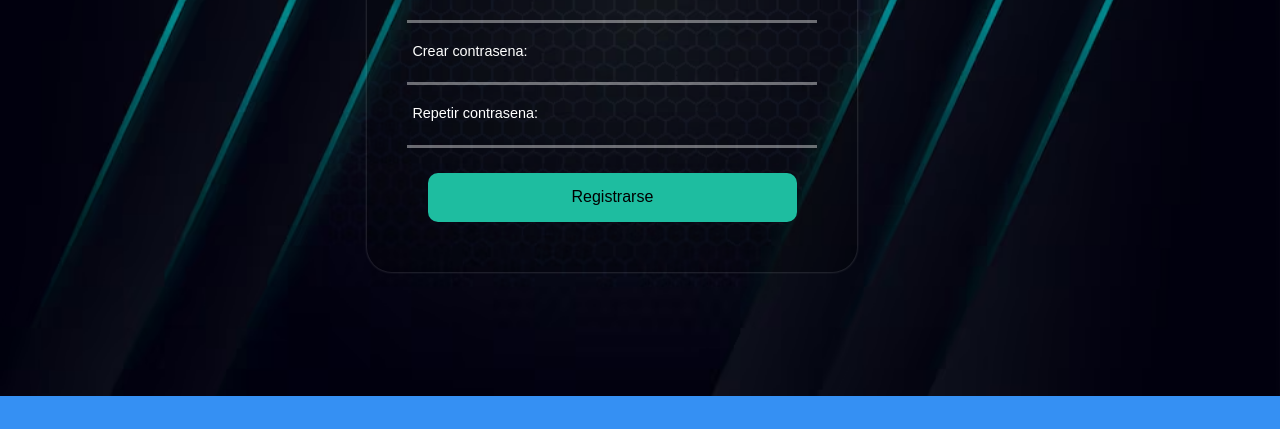
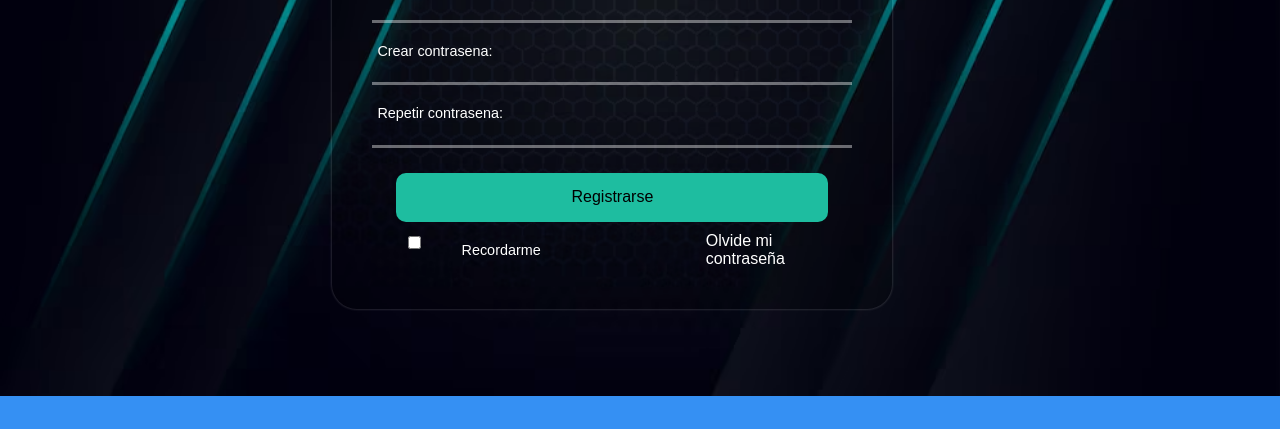
Before and after one commit to moiseStudent/wissen_blog, a Flask app: page /sign in a window 1280 px wide; the page is wider, and only the part inside the window is pictured. Shown: the part 371-800 px from the top of that part. Run offline with Flask 3, Linux system fonts and the light colour scheme.

Commit message:
checkpoint3

```diff
--- a/static/css/sign.css
+++ b/static/css/sign.css
@@ -16,7 +16,7 @@
     box-shadow: 0px 0px 2px 1px #aaa3;
     background: #0003;
     display: flex;
-    width: 40%;
+    width: 35em;
     max-width: 1030px;
     flex-wrap: wrap;
     align-content: center;
@@ -41,10 +41,7 @@
     transition: 0.1s;/*transicion*/
 
 }
-.sign_form-content .sign_form input::placeholder{
-    color: #fff;
-    font-family:montserrat ;
-}
+
 
 .sign_form-content .sign_form input:hover {
     transition: border-bottom;
@@ -77,3 +74,20 @@
 .sign_form input {
     background-color: #F1E3F3;
 }
+
+.div-recordarme{
+    display: flex;
+    align-items: center;
+    width: 100%;
+}
+.checkbox-recordarme{ /** nesesita resolverse ↓↓↓↓↓↓ */
+    float: left;
+}
+.div-precontainer-recordarme{
+    display: flex;
+}
+.div-precontainer-recordarme a {
+    text-decoration: none;
+    color: #fff;
+    padding-left: 10em;
+}
--- a/templates/sign.html
+++ b/templates/sign.html
@@ -9,14 +9,14 @@
 
 {% include 'navbar.html' %}
 
-    <h1 class="title_form-sign">Sign up</h1>
+    <h1 class="title_form-sign">Registrarse</h1>
 
     <div class="sign_form-content">
 
             <form action="{{login}}" method="POST" class="sign_form">
 
                     <label for="name_user">Nombre: </label>
-                    <input type="text" name="name_user" placeholder="usuario">
+                    <input type="text" name="name_user">
 
                     <label for="surname_user">Apellido: </label>
                     <input type="text" name="surname_user">
@@ -31,7 +31,13 @@
                     <input type="password" name="password-verify" id="">
 
                     <input type="submit" value="Registrarse">
-
+                <div class="div-precontainer-recordarme">
+                    <div class="div-recordarme">
+                    <input type="checkbox" class="checkbox-recordarme"  name="" id="checkbox-recordarme">
+                    <label for="checkbox-recordarme" class="label-recordarme">Recordarme</label>
+                    </div>
+                    <a href="google.com">Olvide mi contraseña</a>
+                </div>
             </form>
 
     </div>
```
